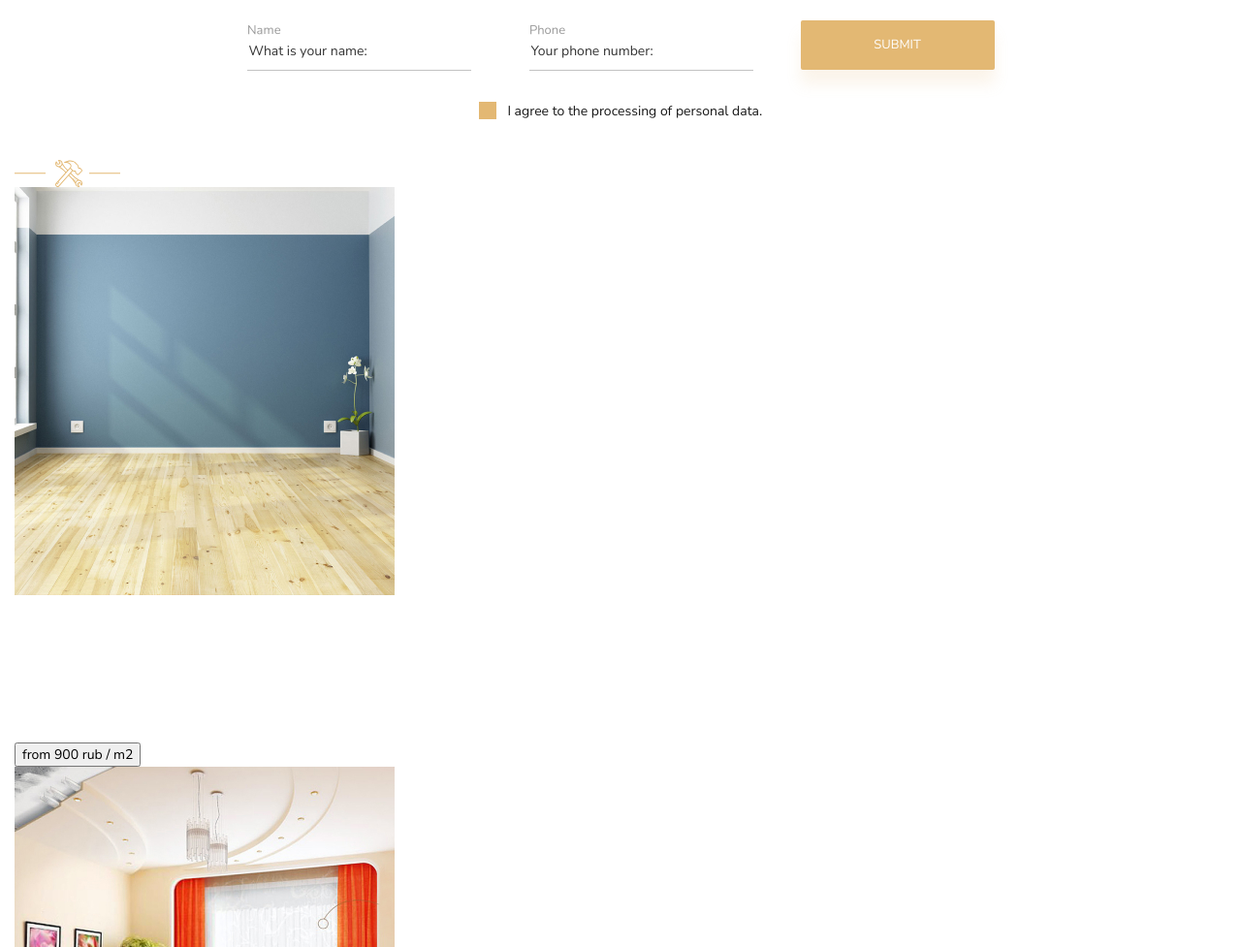
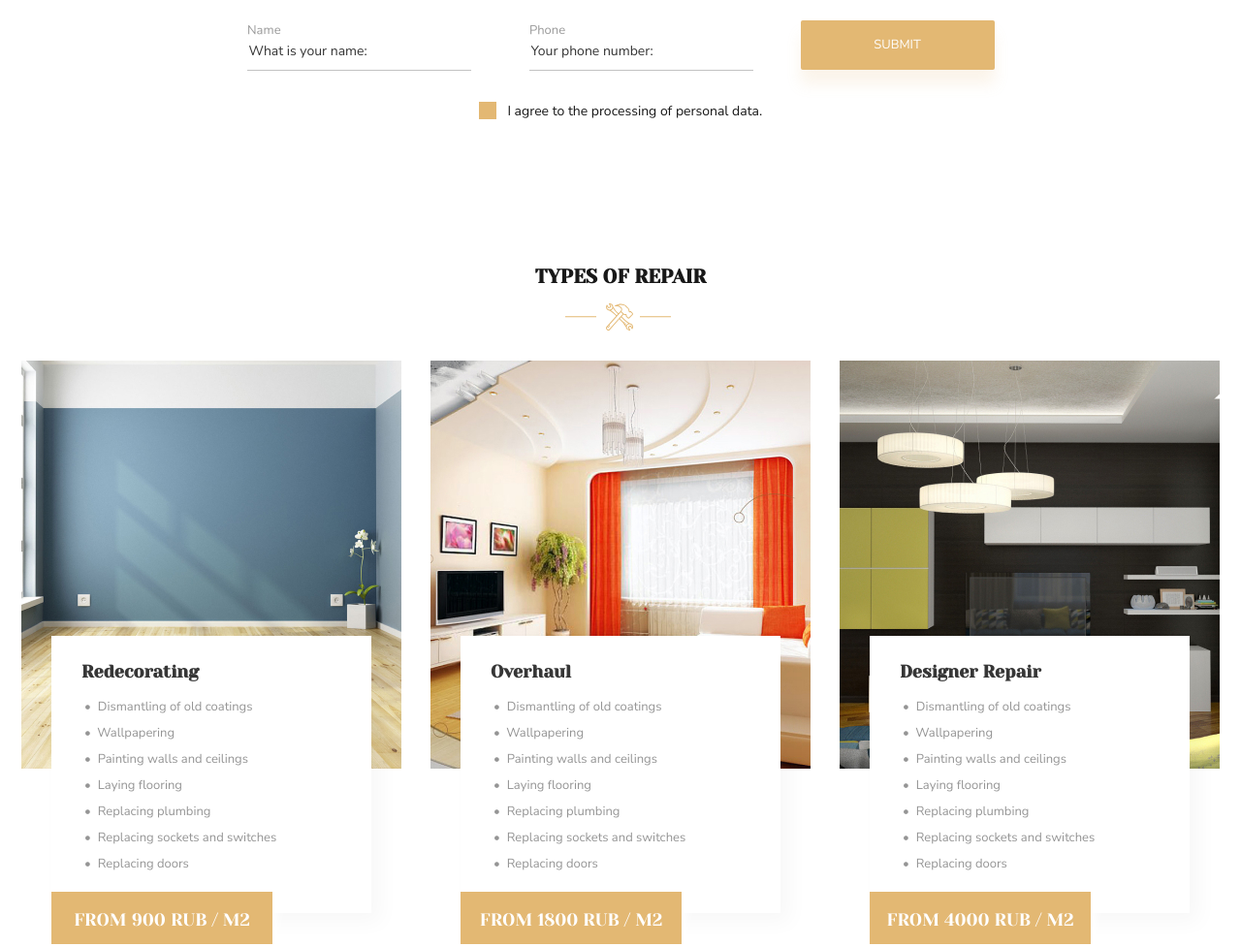
Before and after one commit to User-960/Design-Studio, a website: page app/index.html in a window 1280 px wide. Shown: the part 2340-3317 px from the top of the page at 97% size. Drawn offline with Linux system fonts and the light colour scheme.

Commit message:
Issue 01.13.01 - Added styles for element repair in index.html

```diff
--- a/app/scss/_vars.scss
+++ b/app/scss/_vars.scss
@@ -6,6 +6,7 @@ $base-font: "Nunito Sans";
 $color-gold: #E3B873;
 $color-background-black: #131313;
 $color-text-grey: #363636;
+$color-text-grey-light: #959595;
 $color-text-black: #181818;
 
 /* buttons */
--- a/app/scss/style.scss
+++ b/app/scss/style.scss
@@ -451,3 +451,69 @@ body {
     color: $color-text-black;
   }
 }
+
+.repair {
+  margin-top: 148px;
+  margin-bottom: 151px;
+  &__inner {
+    display: flex;
+    flex-direction: column;
+    align-items: center;
+    padding-left: 102px;
+    padding-right: 102px;
+  }
+  &__title-black {
+    color: #181818;
+  }
+  &__types {
+    margin-top: 31px;
+    display: flex;
+  }
+  &__type+&__type {
+    margin-left: 30px;
+  }
+  &__info {
+    width: 330px;
+    height: 286px;
+    padding: 25px 29px 49px 31px;
+    box-shadow: 10px 10px 20px rgba(0, 0, 0, 0.03);
+    background: #FFFFFF;
+    margin-top: -187px;
+    position: relative;
+    top: 50px;
+    margin-left: 31px;
+    margin-right: 31px;
+  }
+  &__title {
+    font-family: $title-font;
+    font-size: 18px;
+    line-height: 25px;
+    color: $color-text-grey;
+  }
+  &__list {
+    margin-top: 10px;
+    font-size: 13px;
+    line-height: 27px;
+  }
+  &__item {
+    color: $color-text-grey-light;
+    margin-left: 10px;
+  }
+  &__item::before {
+    content: "•";
+    position: relative;
+    left: -7px;
+  }
+  &__btn {
+    @extend %btn-model;
+    font-family: $title-font;
+    font-size: 18px;
+    line-height: 25px;
+    box-shadow: 5px 5px 10px;
+    width: 228px;
+    height: 54px;
+    padding: 17px 16px;
+    margin-top: 15px;
+    margin-left: -31px;
+  }
+}
```
Also changed, not shown: app/css/style.min.css.
